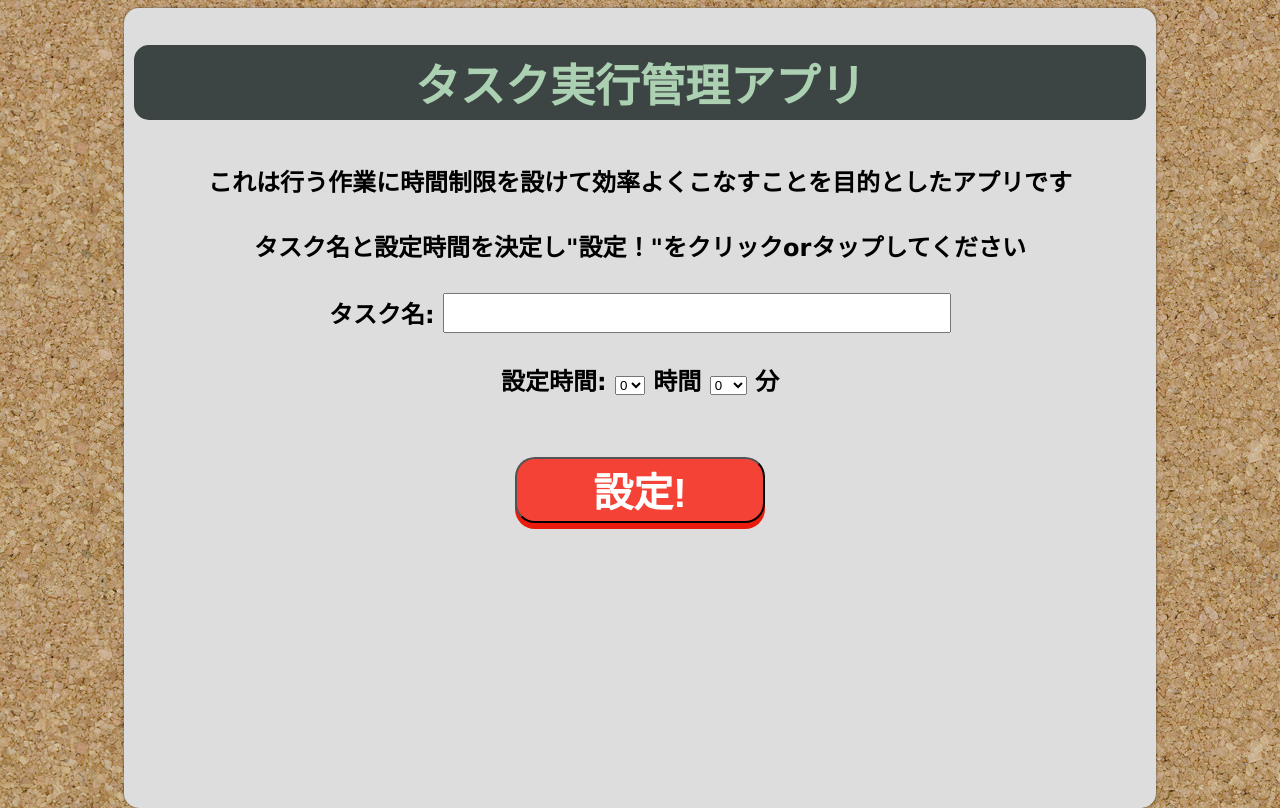
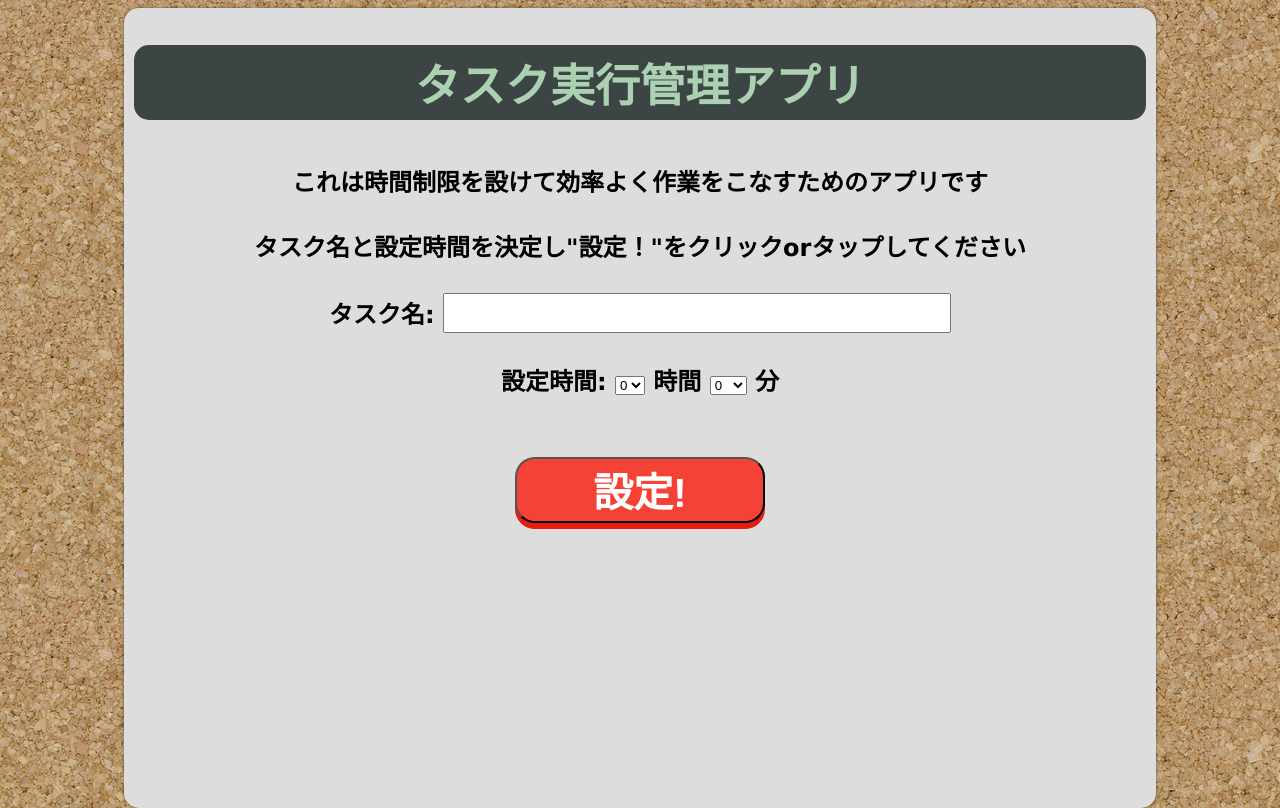
Before and after one commit to momotaro98/momotaro-task-management, a Flask app: page / in a window 1280 px wide. Run offline with Flask 2, Linux system fonts and the light colour scheme.

Commit message:
bug fixed

```diff
--- a/app.py
+++ b/app.py
@@ -16,7 +16,7 @@ def index():
         minute = request.form["minute"]
         set_time = 3600 * int(hour) + 60 * int(minute)
         if not todo_name or not set_time:
-            return redirect(url_for('setting'))
+            return redirect(url_for('setting_page'))
         return render_template('index.html',
                         todo_name=todo_name,
                           set_time=set_time)
--- a/templates/setting.html
+++ b/templates/setting.html
@@ -9,7 +9,7 @@
             <h2>タスク実行管理アプリ</h2>
         </div>
     </div>
-    <h2 style="color: #000">これは行う作業に時間制限を設けて効率よくこなすことを目的としたアプリです</h2>
+    <h2 style="color: #000">これは時間制限を設けて効率よく作業をこなすためのアプリです</h2>
     <h2 style="color: #000">タスク名と設定時間を決定し"設定！"をクリックorタップしてください</h2>
     <form action="/todo" method="post" class="form-inline">
       <h2 style="color: black">タスク名: <input id="title_input" type="text" name="task_title"></h2>
```
Also changed, not shown: templates/index.html (+10 -14 lines).
